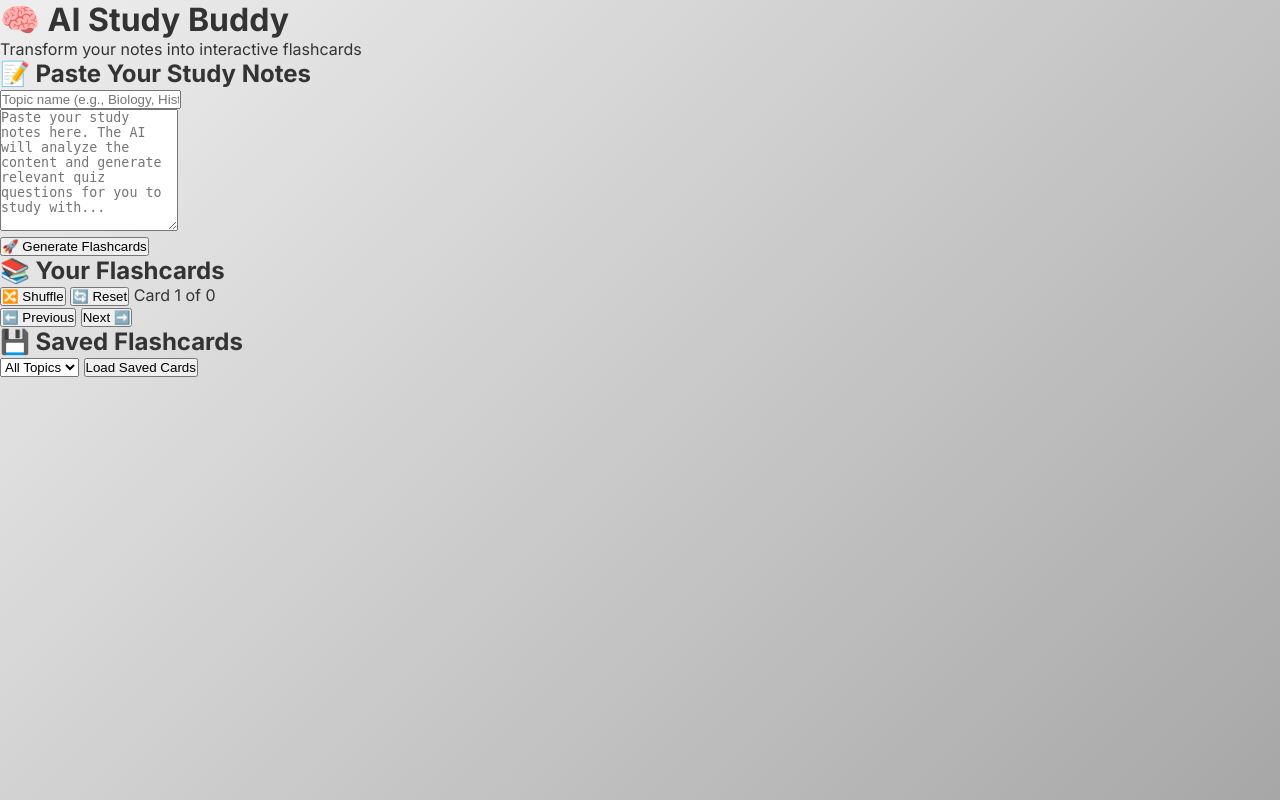
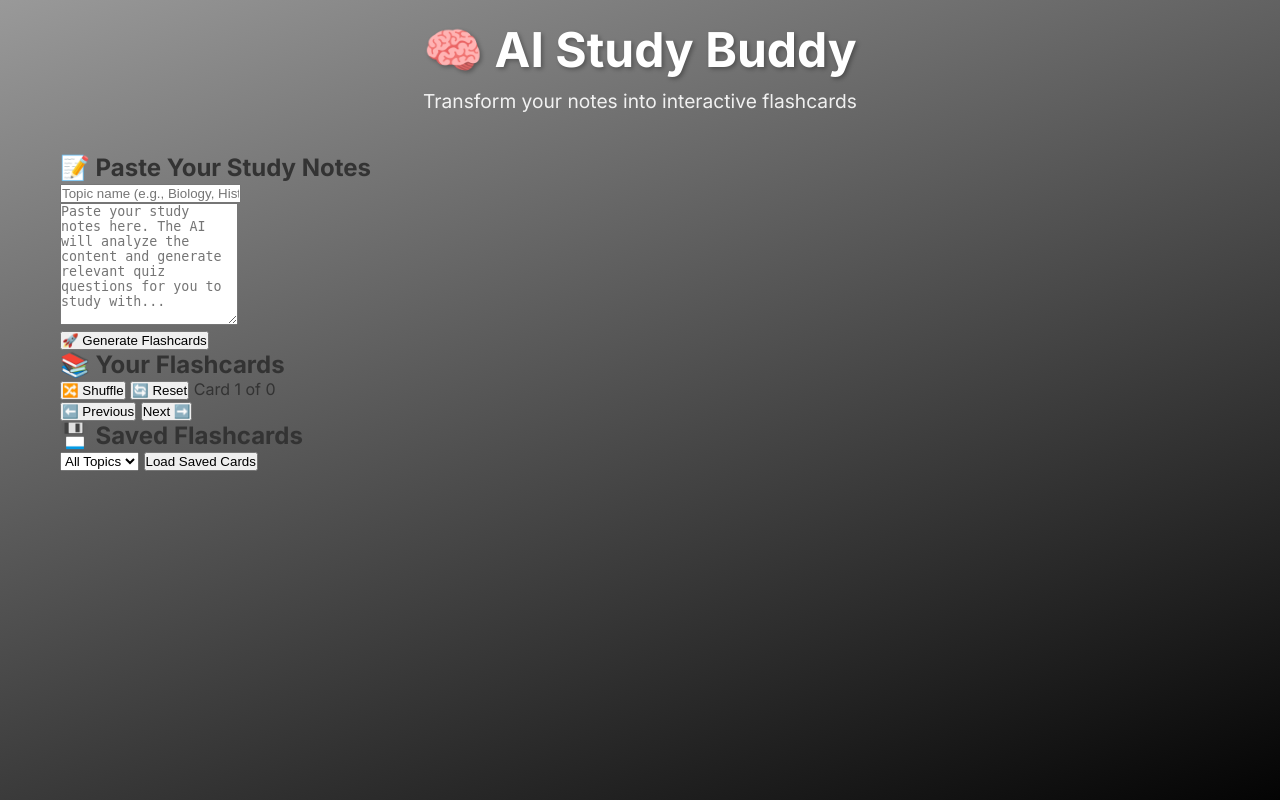
Before and after one commit to munyokii/study_buddy, a Flask app: page / in a window 1280 px wide. Run offline with Flask 3, Linux system fonts and the light colour scheme.

Commit message:
Container and header styles

```diff
--- a/static/style.css
+++ b/static/style.css
@@ -6,7 +6,32 @@
 
 body {
   font-family: 'Inter', sans-serif;
-  background: linear-gradient(135deg, #eeeeef 0%, #a7a7a7 100%);
+  background: linear-gradient(160deg, #999999 0%, #040404 100%);
   min-height: 100vh;
   color: #333;
 }
+
+.container {
+  max-width: 1200px;
+  margin: 0 auto;
+  padding: 20px;
+}
+
+/* Header Styling */
+header {
+  text-align: center;
+  margin-bottom: 40px;
+  color: white;
+}
+
+header h1 {
+  font-size: 3rem;
+  font-weight: 700;
+  margin-bottom: 10px;
+  text-shadow: 2px 2px 4px rgba(0,0,0,0.3);
+}
+
+header p {
+  font-size: 1.2rem;
+  opacity: 0.9;
+}
```
